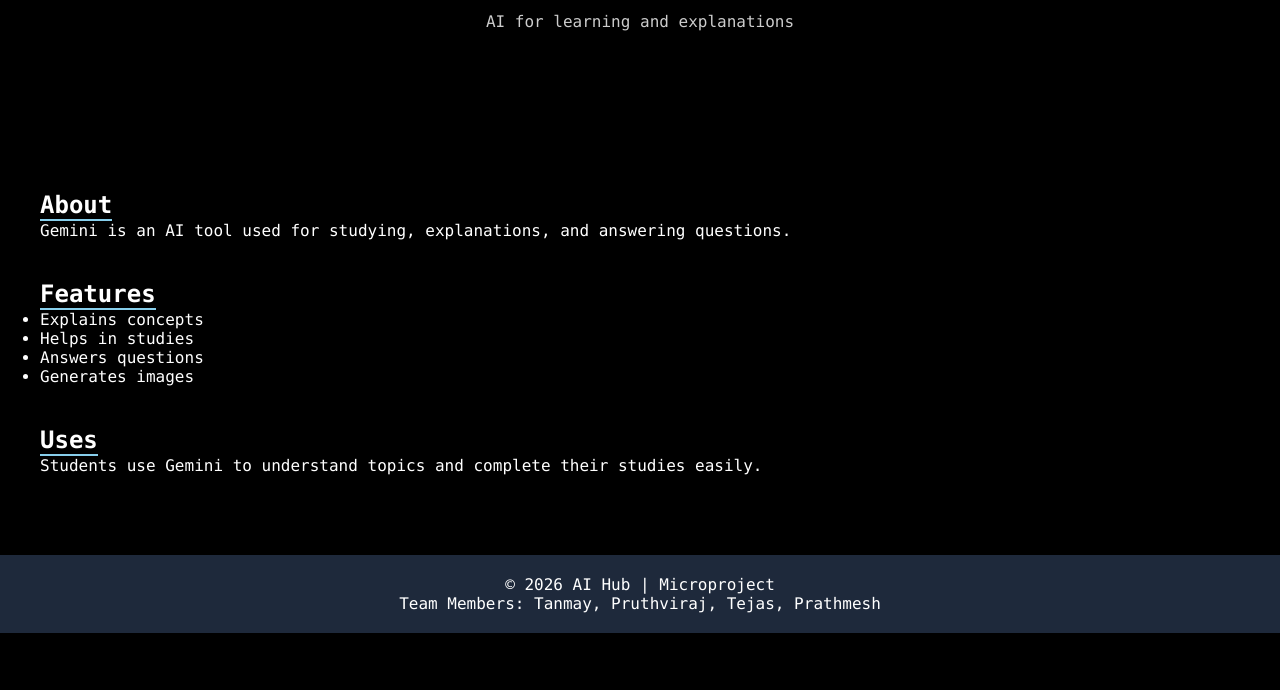
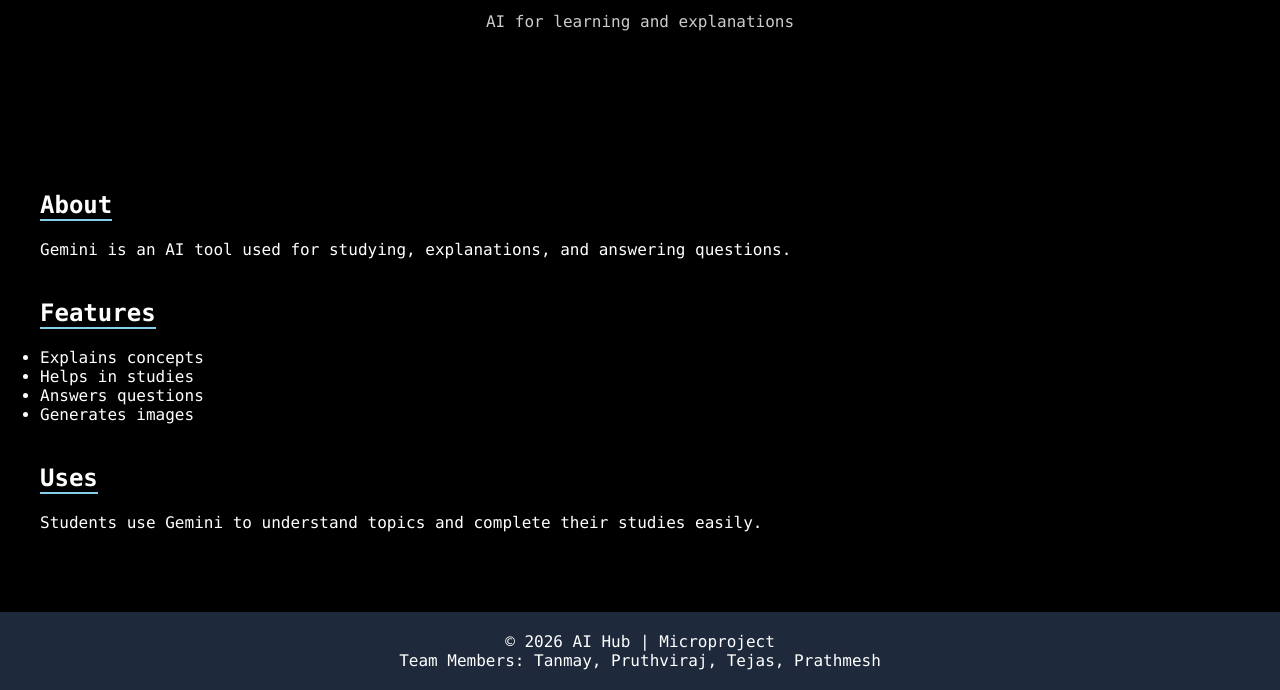
Before and after one commit to tanmaygurav2326/AI-hub, a plain HTML site: page gemini.html in a window 1280 px wide. Shown: the part 194-884 px from the top of the page. Before the commit the page ends 827 px from the top, so only its background shows below. Drawn offline with Linux system fonts and the light colour scheme.

Commit message:
Update gemini.html

```diff
--- a/gemini.html
+++ b/gemini.html
@@ -29,10 +29,10 @@
 
 <div style="padding:40px;">
 
-    <h2>About</h2>
+    <h2>About</h2><br><br>
     <p>Gemini is an AI tool used for studying, explanations, and answering questions.</p>
 
-    <h2>Features</h2>
+    <h2>Features</h2><br><br>
     <ul>
         <li>Explains concepts</li>
         <li>Helps in studies</li>
@@ -40,7 +40,7 @@
         <li>Generates images</li>
     </ul>
 
-    <h2>Uses</h2>
+    <h2>Uses</h2><br><br>
     <p>Students use Gemini to understand topics and complete their studies easily.</p>
 
 </div>
```
